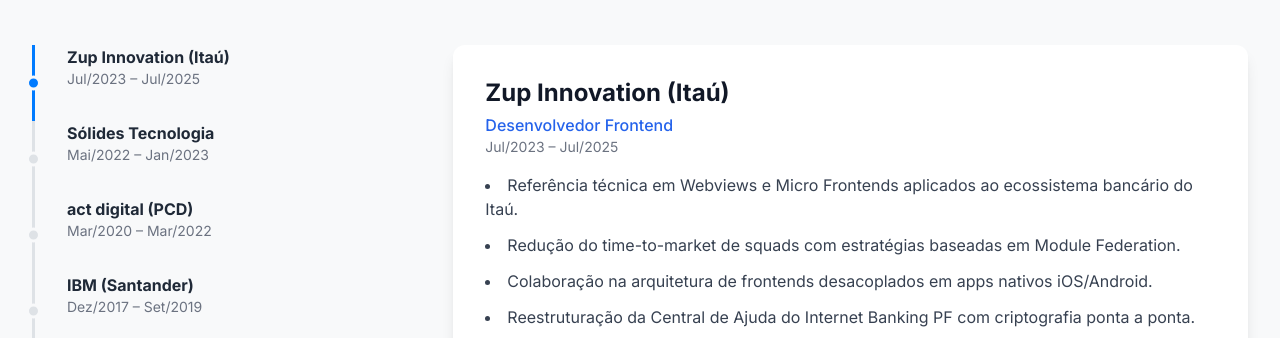
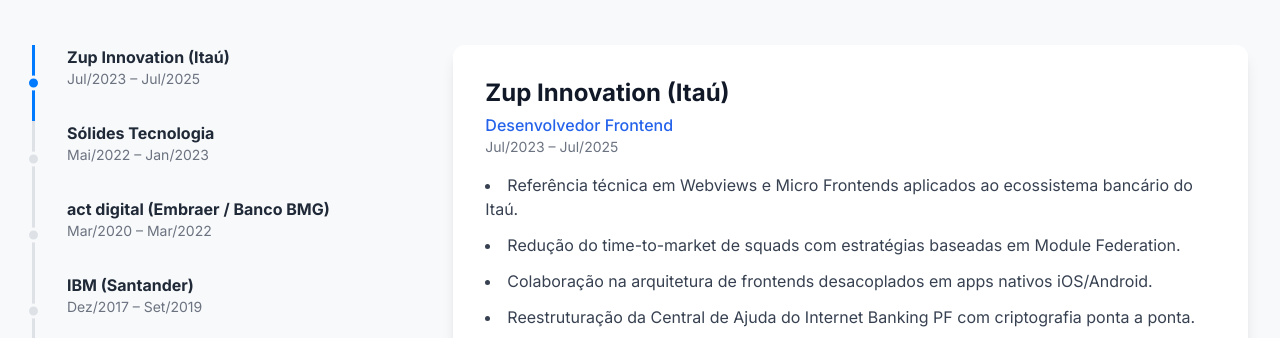
Before and after one commit to vagnerleitte/landing, a plain HTML site: page index.html in a window 1280 px wide. Shown: the part 439-777 px from the top of the page. Drawn offline with nearby package versions, Linux system fonts and the light colour scheme.

Commit message:
fix: titles

```diff
--- a/index.html
+++ b/index.html
@@ -239,7 +239,7 @@
                     ]
                 },
                 {
-                    company: "act digital (PCD)",
+                    company: "act digital (Embraer / Banco BMG)",
                     role: "Senior Frontend Engineer",
                     period: "Mar/2020 – Mar/2022",
                     details: [
```
